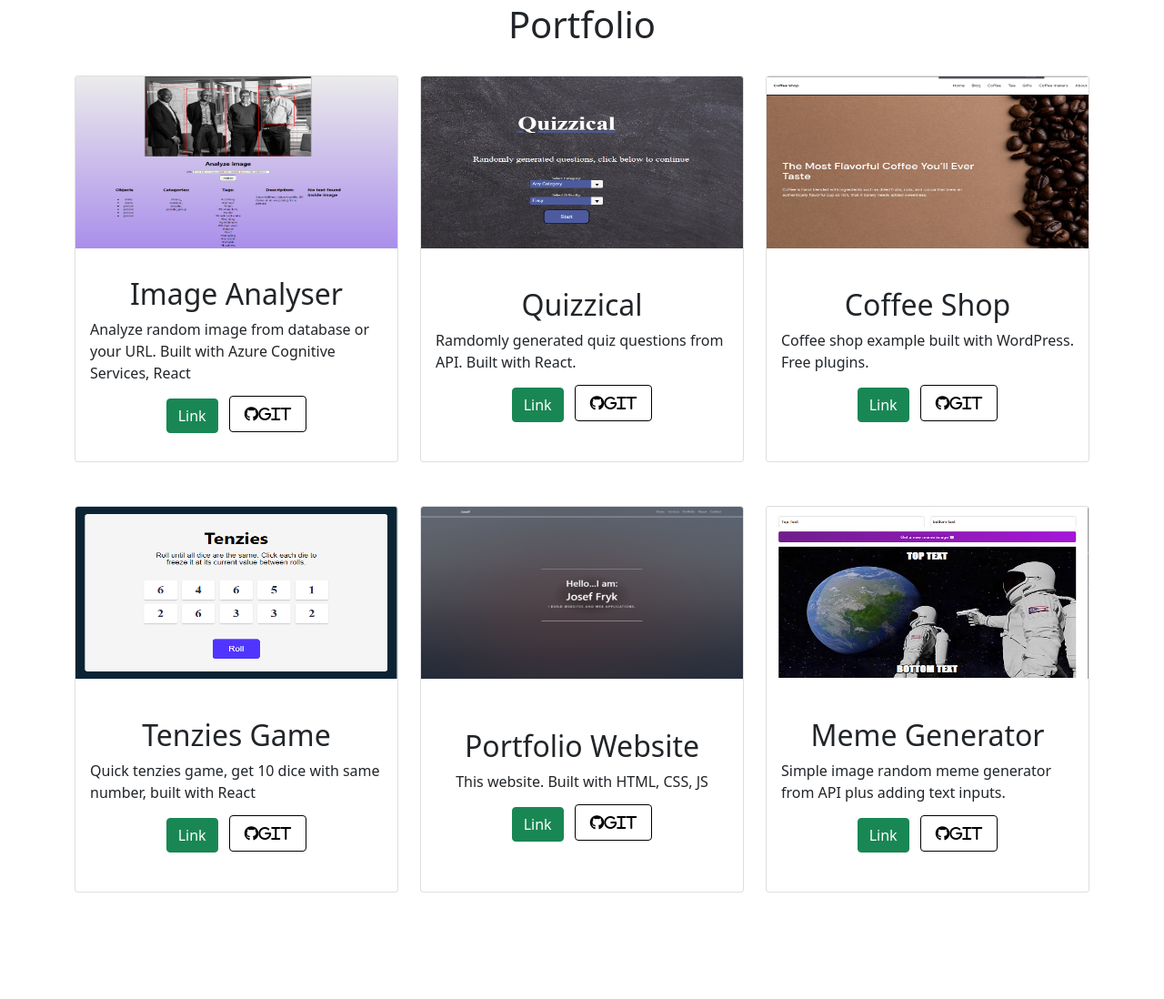
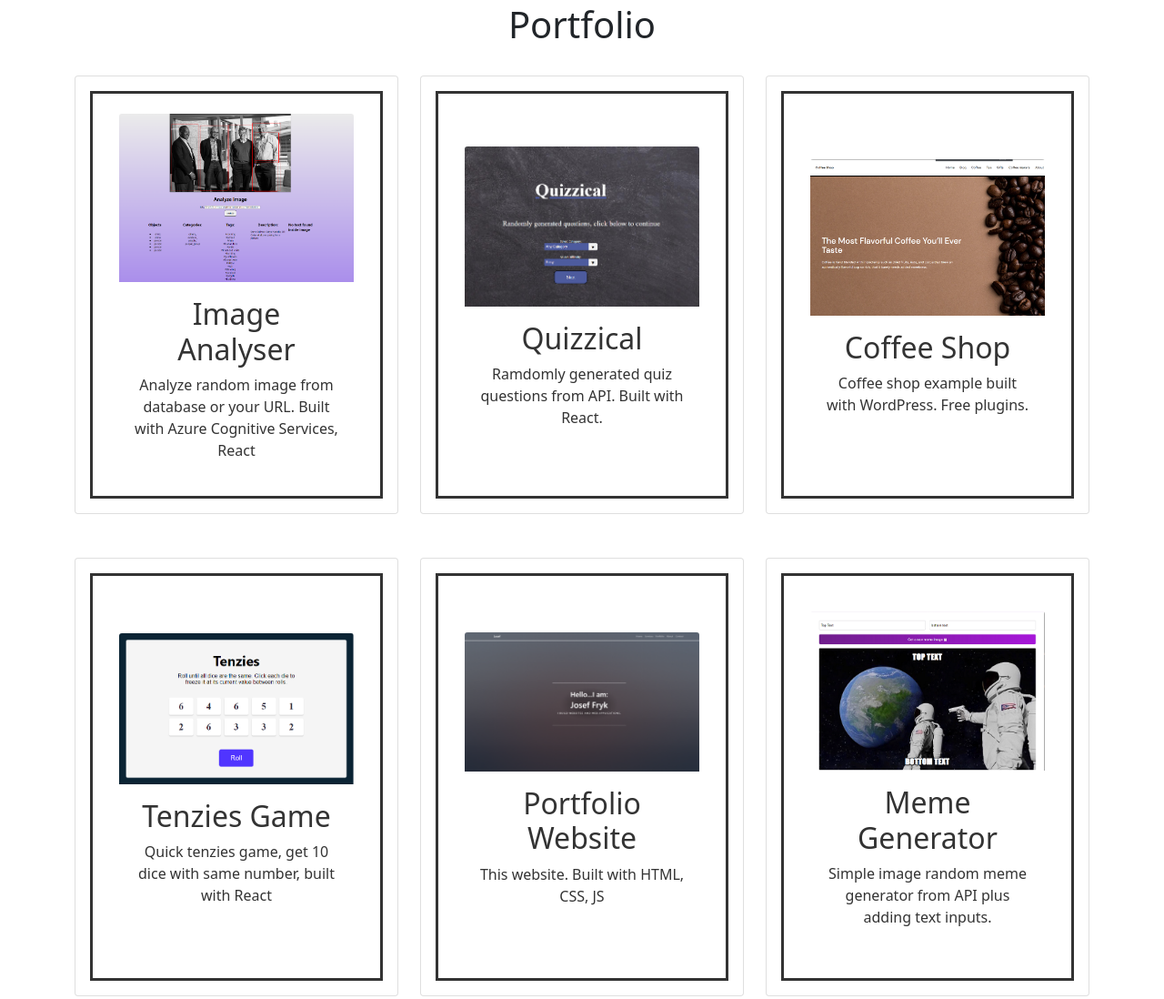
Before and after one commit to JosefFryk/web-portfolio, a website: page index.html in a window 1280 px wide. Shown: the part 1858-2956 px from the top of the page at 91% size. Drawn offline with nearby package versions, Linux system fonts and the light colour scheme.

Commit message:
flipping cards added

```diff
--- a/index.html
+++ b/index.html
@@ -129,49 +129,70 @@
             <h1 class="text-center">Portfolio</h1>
             <div class="row">
                 <div class="col-lg-4 mt-4">
-                    <div class="card">
-                        <img class="card-img-top" src="images/React-App1.png" alt="Card image" style="width:100%">
+                    <div class="portfolio-wrapper">
+                        <div class=" card portfolioCard">
+                            <div class="card-front">
+                                <div class="image-hover">
+                                     <img class="card-img-top" src="images/React-App1.png" alt="Image-Analyser" style="width:100%">
+                                </div>
                                 <div class="card-body">
                                     <h4 class="card-title">Image Analyser</h4>
                                     <p class="card-text">Analyze random image from database or your URL. Built with Azure Cognitive Services, React  </p>
+
+                                </div>
+                            </div>
+                            <div class="card-back">
+                                <img class="back-img" src="images/React-App2.png" alt="Image-Analyser-back">
                                 <div class="text-center">
-                                <a href="https://analyze-img.herokuapp.com/" class="btn btn-success" target="_blank" >Link</a>
+                                     <a id="link-btn" href="https://analyze-img.herokuapp.com/" class="btn btn-success"  target="_blank" >Link</a>
                                      <a id="btn-git" href="https://github.com/JosefFryk/Image-Analyser" target="_blank"><i class="fab fa-github">Git</i></a>
                                 </div>
                             </div>
                         </div>
                     </div>
-
+                </div>
                 <div class="col-lg-4 mt-4">
-                    <div class="card portfolioContent">
-                        <img class="card-img-top" src="images/quizzical.png"Card image" style="width:100%">
+                    <div class="portfolio-wrapper">
+                        <div class=" card portfolioCard">
+                            <div class="card-front">
+                                <div class="image-hover">
+                                    <img class="card-img-top" src="images/quizzical.png" alt="quizzical" style="width:100%">
+                                </div>
                                 <div class="card-body">
                                     <h4 class="card-title">Quizzical</h4>
                                     <p class="card-text">Ramdomly generated quiz questions from API. Built with React.</p>
+
+                                </div>
+                            </div>
+                            <div class="card-back">
+                                <img class="back-img" src="images/quizzical-back.png" alt="quizzical-back">
                                 <div class="text-center">
-                                <a href="https://quizzical-react-project.herokuapp.com/" class="btn btn-success" target="_blank">Link</a>
+                                    <a id="link-btn" href="https://quizzical-react-project.herokuapp.com/" class="btn btn-success" target="_blank">Link</a>
                                     <a id="btn-git" href="https://github.com/JosefFryk/Quizzical" target="_blank"><i class="fab fa-github">Git</i></a>
                                 </div>
                             </div>
                         </div>
                     </div>
-
+                </div>
                 <div class="col-lg-4 mt-4">
-                    <div class="card portfolioContent">
-
-                        <a href="#img-id">
-                            <img class="card-img-top" src="images/thumbnailcoffe.png" alt="Thumbnail">
-                          </a>
-
-                        <a href="#_" class="overlay" id="img-id">
-                        <img  src="images/screencapture-coffeshopexample-wordpress-2022-04-12-21_04_45.png" alt="Fullscreen"  >
-                        </a>
+                    <div class="portfolio-wrapper">
+                        <div class=" card portfolioCard">
+                            <div class="card-front">
+                                <div class="image-hover">
+                                    <img class="card-img-top" src="images/thumbnailcoffe.png" alt="coffeshop">
+                                </div>
                                 <div class="card-body">
                                     <h4 class="card-title">Coffee Shop</h4>
                                     <p class="card-text">Coffee shop example built with WordPress. Free plugins.</p>
+
+                                </div>
+                            </div>
+                            <div class="card-back">
+                                <img class="back-img" src="images/coffe-back.png" alt="coffeshop-back">
                                 <div class="text-center">
-                                <a target="_blank" href="https://coffeshopexample.wordpress.com/" class="btn btn-success" target="_blank">Link</a>
+                                    <a id="link-btn" target="_blank" href="https://coffeshopexample.wordpress.com/" class="btn btn-success" target="_blank">Link</a>
                                     <a id="btn-git" href="https://github.com/JosefFryk/Wordpress-coffeshop" target="_blank"><i class="fab fa-github">Git</i></a>
+                                </div>
                             </div>
                         </div>
                     </div>
@@ -180,42 +201,70 @@
             <br>
             <div class="row">
                 <div class="col-lg-4 mt-4">
-                    <div class="card portfolioContent">
-                        <img class="card-img-top" src="images/tenzies.png" alt="Card image" style="width:100%">
+                    <div class="portfolio-wrapper">
+                        <div class=" card portfolioCard">
+                            <div class="card-front">
+                                <div class="image-hover">
+                                    <img class="card-img-top" src="images/tenzies.png" alt="game" style="width:100%">
+                                </div>
                                 <div class="card-body">
                                     <h4 class="card-title">Tenzies Game</h4>
                                     <p class="card-text">Quick tenzies game, get 10 dice with same number, built with React</p>
+
+                                </div>
+                            </div>
+                            <div class="card-back">
+                                <img class="back-img" src="images/tenzies-back.png" alt="game-back">
                                 <div class="text-center">
-                                <a href="https://tendies-react.herokuapp.com/" target="_blank" class="btn btn-success">Link</a>
-                                <a id="btn-git" href="https://github.com/JosefFryk/React-course-Tenzies" target="_blank"><i class="fab fa-github">Git</i></a>
+                                    <a id="link-btn" href="https://tendies-react-two.herokuapp.com/" target="_blank" class="btn btn-success">Link</a>
+                                    <a id="btn-git" href="https://github.com/JosefFryk/Tenzies" target="_blank"><i class="fab fa-github">Git</i></a>
                                 </div>
                             </div>
                         </div>
                     </div>
-
+                </div>
                 <div class="col-lg-4 mt-4">
-                    <div class="card portfolioContent">
-                        <img class="card-img-top" src="./images/Portfolio-Website-Josef.png" alt="Card image" style="width:100%">
+                    <div class="portfolio-wrapper">
+                        <div class=" card portfolioCard">
+                            <div class="card-front">
+                                <div class="image-hover">
+                                    <img class="card-img-top" src="./images/Portfolio-Website-Josef.png" alt="portfolio" style="width:100%">
+                                </div>
                                 <div class="card-body">
                                     <h4 class="card-title">Portfolio Website</h4>
                                     <p class="card-text">This website. Built with HTML, CSS, JS </p>
+
+                                </div>
+                            </div>
+                            <div class="card-back">
+                                <img class="back-img" src="images/Portfolio-Website-Josef-back.png" alt="portfolio-back">
                                 <div class="text-center">
-                                <a href="https://joseffryk.netlify.app/"  target="_blank" class="btn btn-success">Link</a>
+                                    <a id="link-btn" href="https://joseffryk.netlify.app/"  target="_blank" class="btn btn-success">Link</a>
                                     <a id="btn-git" href="https://github.com/JosefFryk/web-portfolio-nova-verze" target="_blank"><i class="fab fa-github">Git</i></a>
                                 </div>
                             </div>
                         </div>
                     </div>
-
+                </div>
                 <div class="col-lg-4 mt-4">
-                    <div class="card portfolioContent">
-                        <img class="card-img-top" src="images/memes.png" alt="Card image" style="width:100%">
+                    <div class="portfolio-wrapper">
+                        <div class=" card portfolioCard">
+                            <div class="card-front">
+                                <div class="image-hover">
+                                    <img class="card-img-top" src="images/memes.png" alt="memes" style="width:100%">
+                                </div>
                                 <div class="card-body">
                                     <h4 class="card-title">Meme Generator</h4>
                                     <p class="card-text">Simple image random meme generator from API plus adding text inputs. </p>
+
+                                </div>
+                            </div>
+                            <div class="card-back">
+                                <img class="back-img" src="images/memes-back.png" alt="portfolio-back">
                                 <div class="text-center">
-                                <a href="https://memesgenerator-react.herokuapp.com/" class="btn btn-success" target="_blank">Link</a>
+                                    <a id="link-btn" href="https://memesgenerator-react.herokuapp.com/" class="btn btn-success" target="_blank">Link</a>
                                     <a id="btn-git" href="https://github.com/JosefFryk/React-course-memeGenerator" target="_blank"><i class="fab fa-github">Git</i></a>
+                                </div>
                             </div>
                         </div>
                     </div>
--- a/style.css
+++ b/style.css
@@ -147,6 +147,69 @@
     border: 1px solid #130080;
 }
 
+/* portfolio */
+
+/* flipping cards  */
+.portfolioCard {
+    text-align: center;
+    position: relative;
+    padding: 15em 5em;
+    transition: transform 3s;
+    transform-style: preserve-3d;
+}
+.portfolio-wrapper:hover .portfolioCard {
+    transform: rotateY(.5turn);
+  }
+
+.card-front, .card-back {
+    position: absolute;
+    top: 0;
+    bottom: 0;
+    left: 0;
+    right: 0;
+
+    backface-visibility: hidden;
+    transform-style: preserve-3d;
+    display: grid;
+    align-content: center;
+}
+.card-front{
+    background-color: var(--clr);
+    background-size: cover;
+    background-blend-mode: overlay;
+    color: #333;
+    padding: 5em 3em;
+}
+.card-front::before {
+    content: '';
+    position: absolute;
+    --spacer: 1em;
+    top: var(--spacer);
+    bottom: var(--spacer);
+    left: var(--spacer);
+    right: var(--spacer);
+    border: 3px solid currentColor;
+    transform: var(--level-one);
+  }
+  .card-back {
+    display: flex;
+    flex-direction: column;
+    justify-content: space-between;
+    transform: rotateY(.5turn);
+    color: var(--clr);
+    background: #333;
+    padding: 2rem 2rem;
+
+  }
+
+.back-img {
+    border: 2px solid #198754;
+    width: 100%;
+    height: 80%;
+}
+
+
+
 /* social media icons styling */
 .social-icons {
     font-size: 36px;
@@ -165,7 +228,8 @@
 }
 /* buttons */
 .text-center {
-    justify-content: space-between;
+    align-items: center;
+    justify-content: center;
 }
 
 #btn-git {
@@ -178,6 +242,9 @@
     border-color: #000000;
     border-width: 0.05rem;
 
+}
+#link-btn {
+    vertical-align: baseline;
 }
 
 
```
Also changed, not shown: images/Portfolio-Website-Josef-back.png (added), images/React-App2.png (added), images/coffe-back.png (added), images/memes-back.png (added), images/quizzical-back.png (added), images/tenzies-back.png (added). Lines whose indentation alone changed are shown as unchanged.
